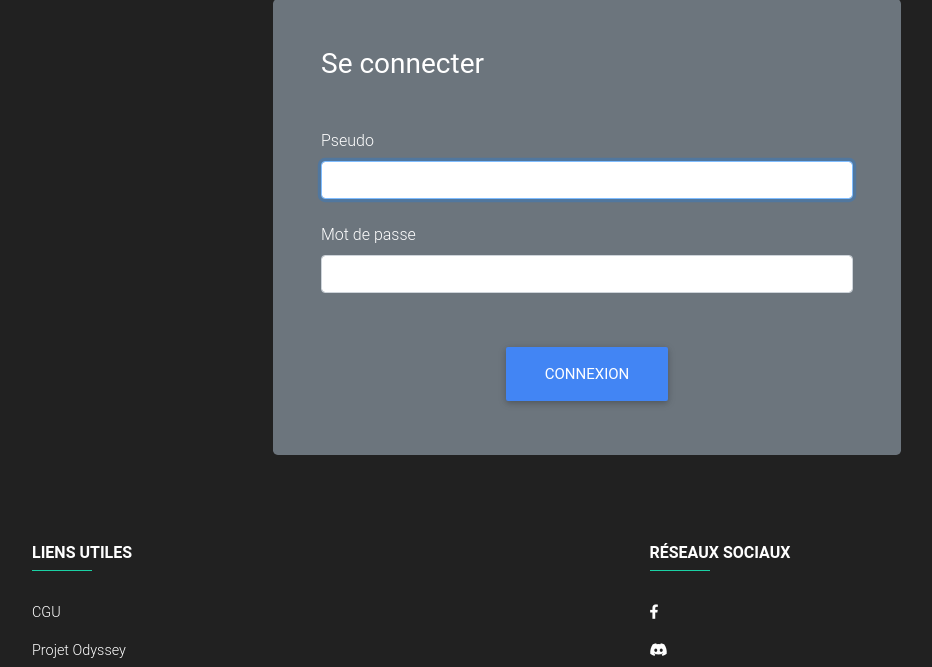
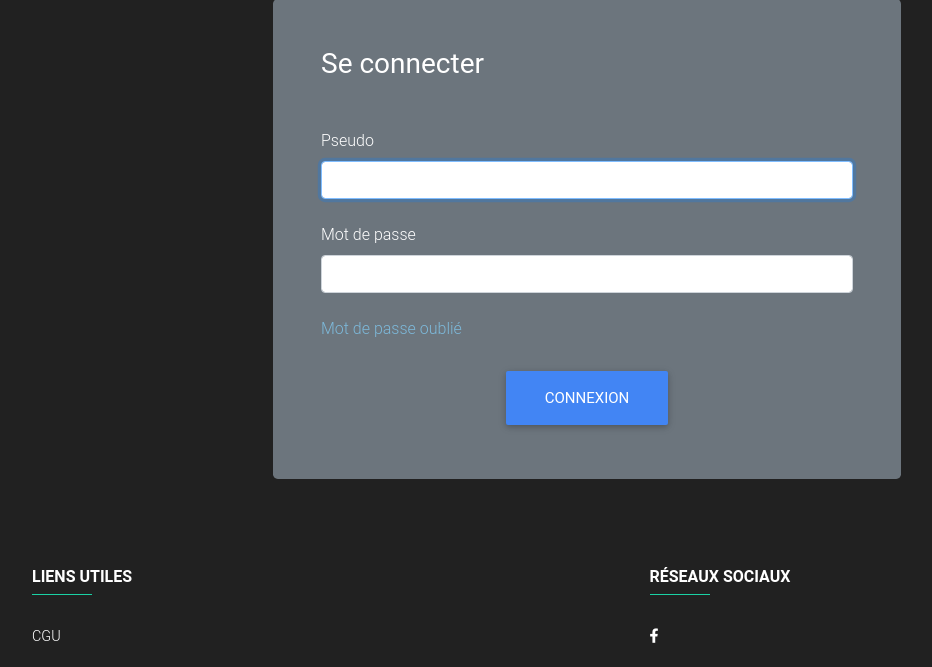
Before and after one commit to DeathMael/project-jdr, a Symfony app: template templates/security/login.html.twig in a window 1280 px wide. Shown: the part 105-772 px from the top of the page, without its empty margins (53-985 px from the left). Run offline with Twig, Linux system fonts and the light colour scheme; the template is opened without the code that fills it, so the values that code supplies are empty; some libraries are stand-ins or nearby versions.

Commit message:
EasyAdmin v8

```diff
--- a/templates/base.html.twig
+++ b/templates/base.html.twig
@@ -86,6 +86,8 @@
     </div>
 </nav>
 <!--/.Navbar -->
+{% block content %}
+{% endblock %}
 {% block body %}
 {% endblock %}
 <!-- Footer -->
--- a/templates/security/login.html.twig
+++ b/templates/security/login.html.twig
@@ -33,6 +33,9 @@
         form{
             background-color: #6c757d;
         }
+        #link{
+            color: #7db9da;
+        }
     </style>
 {% endblock %}
 
@@ -50,6 +53,7 @@
         <input type="text" value="{{ last_username }}" name="username" id="inputUsername" class="form-control mb-4" required autofocus>
         <label for="inputPassword">Mot de passe</label>
         <input type="password" name="password" id="inputPassword" class="form-control" required>
+        <p class="mt-4"><a id="link" href="{{ path('fos_user_resetting_request') }}" >Mot de passe oublié</a></p>
 
         <input type="hidden" name="_csrf_token"
                value="{{ csrf_token('authenticate') }}"
@@ -69,7 +73,7 @@
                 </label>
             </div>
         #}
-        <div class="text-center mt-5">
+        <div class="text-center mt-4">
             <button class="btn btn-lg btn-primary" type="submit">Connexion</button>
         </div>
     </form>
```
